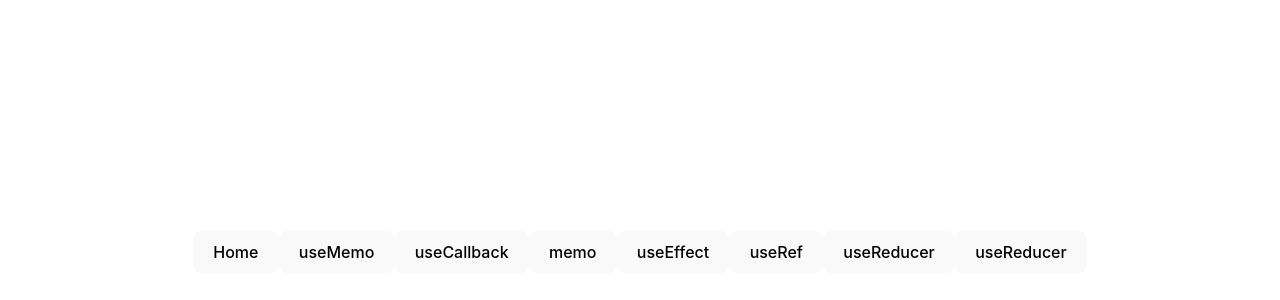
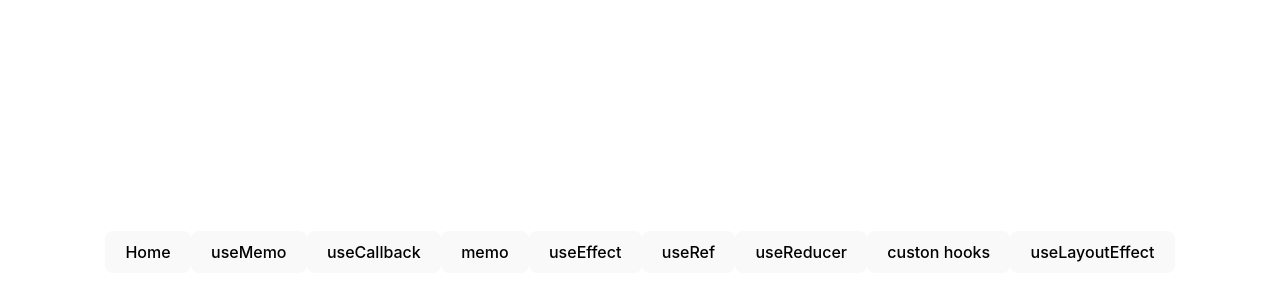
Before and after one commit to oguzhan-ulutas/learn-next-js, a React (Vite) app in the folder my-first-react-app/: page / in a window 1280 px wide. Shown: the part 148-448 px from the top of the page. Built offline with nearby package versions, Linux system fonts and the light colour scheme.

Commit message:
Add useLayoutEffect

```diff
--- a/my-first-react-app/src/App.jsx
+++ b/my-first-react-app/src/App.jsx
@@ -53,7 +53,11 @@ function App() {
       </Link>
 
       <Link to="/costom-hook">
-        <button>useReducer</button>
+        <button>custon hooks</button>
+      </Link>
+
+      <Link to="/layout-effect-use">
+        <button>useLayoutEffect</button>
       </Link>
     </>
   );
--- a/my-first-react-app/src/Router.jsx
+++ b/my-first-react-app/src/Router.jsx
@@ -7,6 +7,7 @@ import EffectUse from "./components/hooks/EffectUse";
 import RefUse from "./components/hooks/RefUse";
 import ReducerUse from "./components/hooks/ReducerUse";
 import CustomHook from "./components/hooks/CustomHook";
+import LayoutEffectUse from "./components/hooks/LayoutEffectUse";
 
 const Router = () => {
   const router = createBrowserRouter([
@@ -18,6 +19,7 @@ const Router = () => {
     { path: "/ref-use", element: <RefUse /> },
     { path: "/reducer-use", element: <ReducerUse /> },
     { path: "/costom-hook", element: <CustomHook /> },
+    { path: "/layout-effect-use", element: <LayoutEffectUse /> },
   ]);
   return <RouterProvider router={router} />;
 };
--- /dev/null
+++ b/my-first-react-app/src/components/hooks/LayoutEffectUse.jsx
@@ -0,0 +1,18 @@
+import { useEffect, useState } from "react";
+
+const LayoutEffectUse = () => {
+  const [count, setCount] = useState(0);
+
+  useEffect(() => {
+    console.log(count);
+  }, [count]);
+
+  return (
+    <div>
+      <button onClick={() => setCount(count + 1)}>Increment</button>
+      <h1>{count}</h1>
+    </div>
+  );
+};
+
+export default LayoutEffectUse;
```
